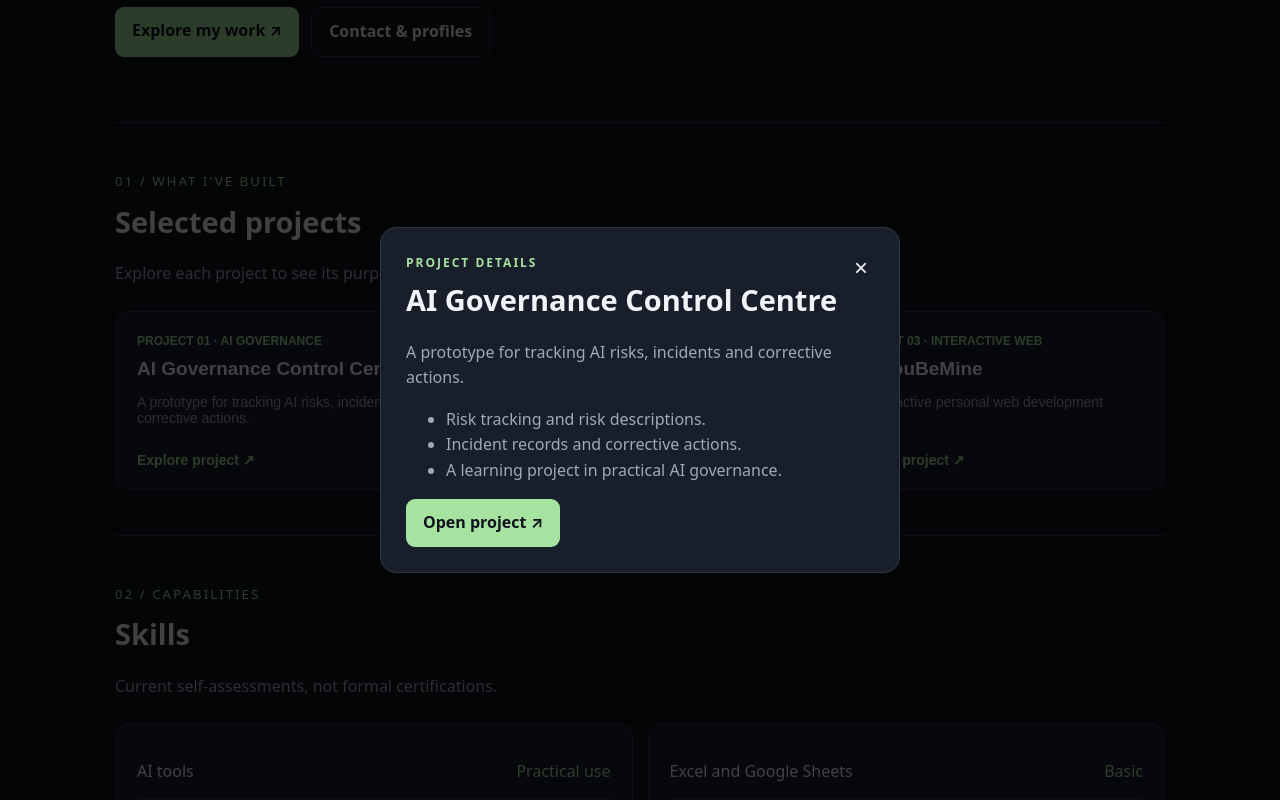
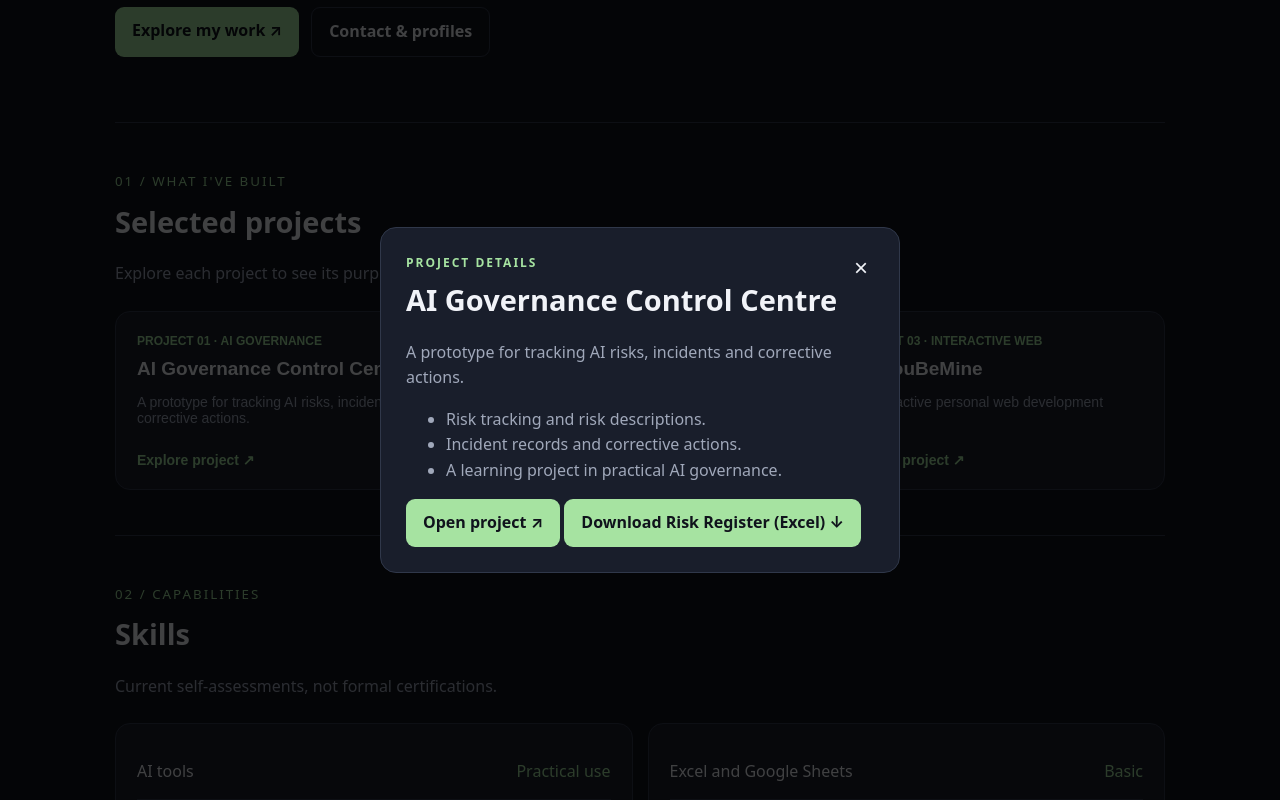
Before and after one commit to Akatsuki777777/Aalam-portfolio, a plain HTML site: page index.html in a window 1280 px wide. Both pictures are taken after a click on the button 285 px from the left and 885 px from the top of the page. Shown: the part 485-1285 px from the top of the page. Drawn offline with Linux system fonts and the light colour scheme.

Commit message:
Add AI recruitment risk register to governance portfolio

```diff
--- a/index.html
+++ b/index.html
@@ -269,6 +269,7 @@ dialog p,dialog li { color:var(--muted); }
   <p id="dialogDescription"></p>
   <ul id="dialogPoints"></ul>
   <a class="btn" id="dialogLink" href="#" target="_blank" rel="noopener">Open project ↗</a>
+  <a class="btn" id="dialogDownload" href="AI_Recruitment_Risk_Register_Final.xlsx" download hidden>Download Risk Register (Excel) ↓</a>
 </dialog>
 
 <script>
@@ -281,7 +282,8 @@ const projects = {
       "Incident records and corrective actions.",
       "A learning project in practical AI governance."
     ],
-    url: "https://fascinating-bavarois-efb3c1.netlify.app/"
+    url: "https://fascinating-bavarois-efb3c1.netlify.app/",
+    downloadUrl: "AI_Recruitment_Risk_Register_Final.xlsx"
   },
   majan: {
     title: "Majan Printing",
@@ -314,6 +316,9 @@ document.querySelectorAll("[data-project]").forEach(card => {
     document.getElementById("dialogPoints").innerHTML =
       project.points.map(point => `<li>${point}</li>`).join("");
     document.getElementById("dialogLink").href = project.url;
+    const download = document.getElementById("dialogDownload");
+    download.hidden = !project.downloadUrl;
+    if (project.downloadUrl) download.href = project.downloadUrl;
     dialog.showModal();
   });
 });
```
Also changed, not shown: 1 other file.
